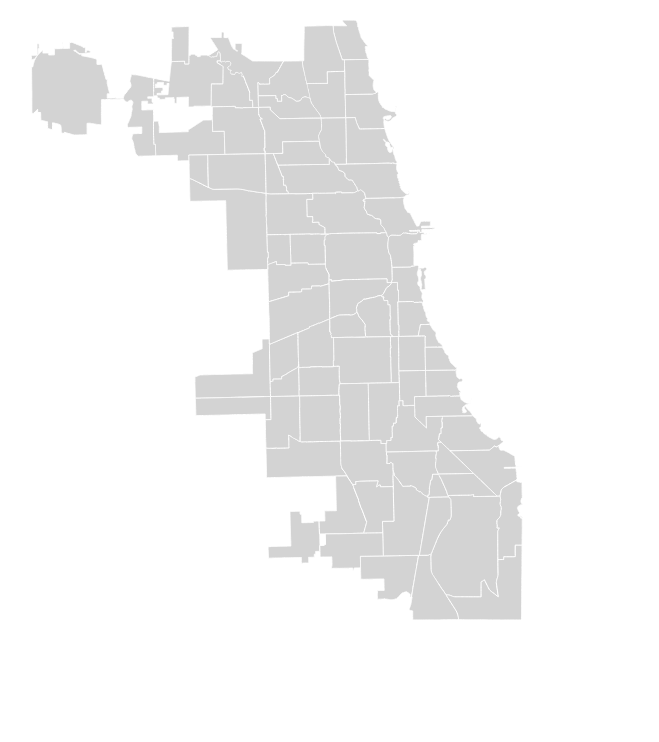
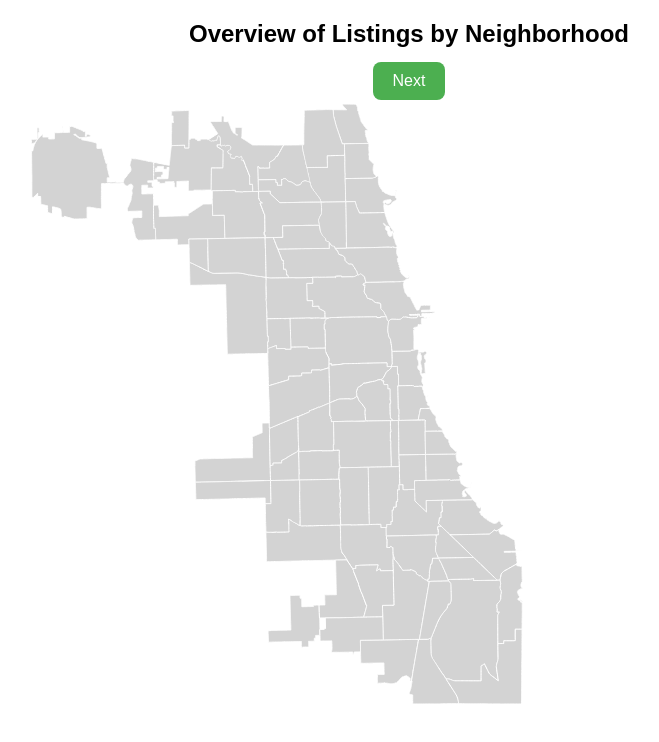
Before and after one commit to dadisrinivas/chicagoairbnb, a plain HTML site: page index.html in a window 1280 px wide. Shown: the whole page, without its empty margins (231-890 px from the left). Drawn offline with nearby package versions, Linux system fonts and the light colour scheme.

Commit message:
Changes to CSS and script

```diff
--- a/script.js
+++ b/script.js
@@ -2,8 +2,44 @@
 const width = 960;
 const height = 600;
 
+// Add title and buttons for navigation
+function addTitleAndButtons(scene, title) {
+    const container = d3.select(scene);
+    container.html("");
+
+    container.append("div")
+        .attr("class", "title")
+        .text(title);
+
+    const buttonContainer = container.append("div")
+        .attr("class", "button-container");
+
+    if (scene !== "#scene1") {
+        buttonContainer.append("button")
+            .attr("class", "button")
+            .text("Back")
+            .on("click", () => {
+                if (scene === "#scene2") showScene1();
+                else if (scene === "#scene3") showScene2(currentNeighborhood);
+                else if (scene === "#scene5") showScene3(currentListing);
+            });
+    }
+
+    if (scene !== "#scene5") {
+        buttonContainer.append("button")
+            .attr("class", "button")
+            .text("Next")
+            .on("click", () => {
+                if (scene === "#scene1") showScene2(currentNeighborhood);
+                else if (scene === "#scene2") showScene3(currentListing);
+                else if (scene === "#scene3") showScene5();
+            });
+    }
+}
+
 // Scene 1: Overview of Listings by Neighborhood
 function showScene1() {
+    addTitleAndButtons("#scene1", "Overview of Listings by Neighborhood");
     d3.select("#scene1").style("display", "block");
     d3.select("#scene2").style("display", "none");
     d3.select("#scene3").style("display", "none");
@@ -37,13 +73,15 @@ function showScene1() {
                 d3.select(".tooltip").remove();
             })
             .on("click", function(event, d) {
-                showScene2(d.properties.neighbourhood);
+                currentNeighborhood = d.properties.neighbourhood;
+                showScene2(currentNeighborhood);
             });
     });
 }
 
 // Scene 2: Listings Details in Selected Neighborhood
 function showScene2(neighbourhood) {
+    addTitleAndButtons("#scene2", `Listings in ${neighbourhood}`);
     d3.select("#scene1").style("display", "none");
     d3.select("#scene2").style("display", "block");
     d3.select("#scene3").style("display", "none");
@@ -94,6 +132,7 @@ function showScene2(neighbourhood) {
                 d3.select(".tooltip").remove();
             })
             .on("click", function(event, d) {
+                currentListing = d;
                 showScene3(d);
             });
     });
@@ -101,6 +140,7 @@ function showScene2(neighbourhood) {
 
 // Scene 3: Listing Reviews Analysis
 function showScene3(listing) {
+    addTitleAndButtons("#scene3", `Reviews for ${listing.name}`);
     d3.select("#scene1").style("display", "none");
     d3.select("#scene2").style("display", "none");
     d3.select("#scene3").style("display", "block");
@@ -158,6 +198,7 @@ function showScene3(listing) {
 
 // Scene 5: Aggregated Insights
 function showScene5() {
+    addTitleAndButtons("#scene5", "Aggregated Insights");
     d3.select("#scene1").style("display", "none");
     d3.select("#scene2").style("display", "none");
     d3.select("#scene3").style("display", "none");
@@ -175,5 +216,9 @@ function showScene5() {
         .text("Aggregated Insights Coming Soon!");
 }
 
+// Global variables to keep track of the current neighborhood and listing
+let currentNeighborhood = "";
+let currentListing = {};
+
 // Start with Scene 1
 showScene1();
--- a/style.css
+++ b/style.css
@@ -12,8 +12,35 @@ body {
     border: 1px solid gray;
     border-radius: 5px;
     pointer-events: none;
+    font-size: 10px; /* Smaller font size */
 }
 
 #scene1, #scene2, #scene3, #scene5 {
     margin: 20px;
 }
+
+.title {
+    font-size: 24px;
+    font-weight: bold;
+    text-align: center;
+    margin-bottom: 10px;
+}
+
+.button-container {
+    text-align: center;
+    margin-top: 10px;
+}
+
+.button {
+    background-color: #4CAF50; /* Green */
+    border: none;
+    color: white;
+    padding: 10px 20px;
+    text-align: center;
+    text-decoration: none;
+    display: inline-block;
+    font-size: 16px;
+    margin: 4px 2px;
+    cursor: pointer;
+    border-radius: 8px;
+}
```
